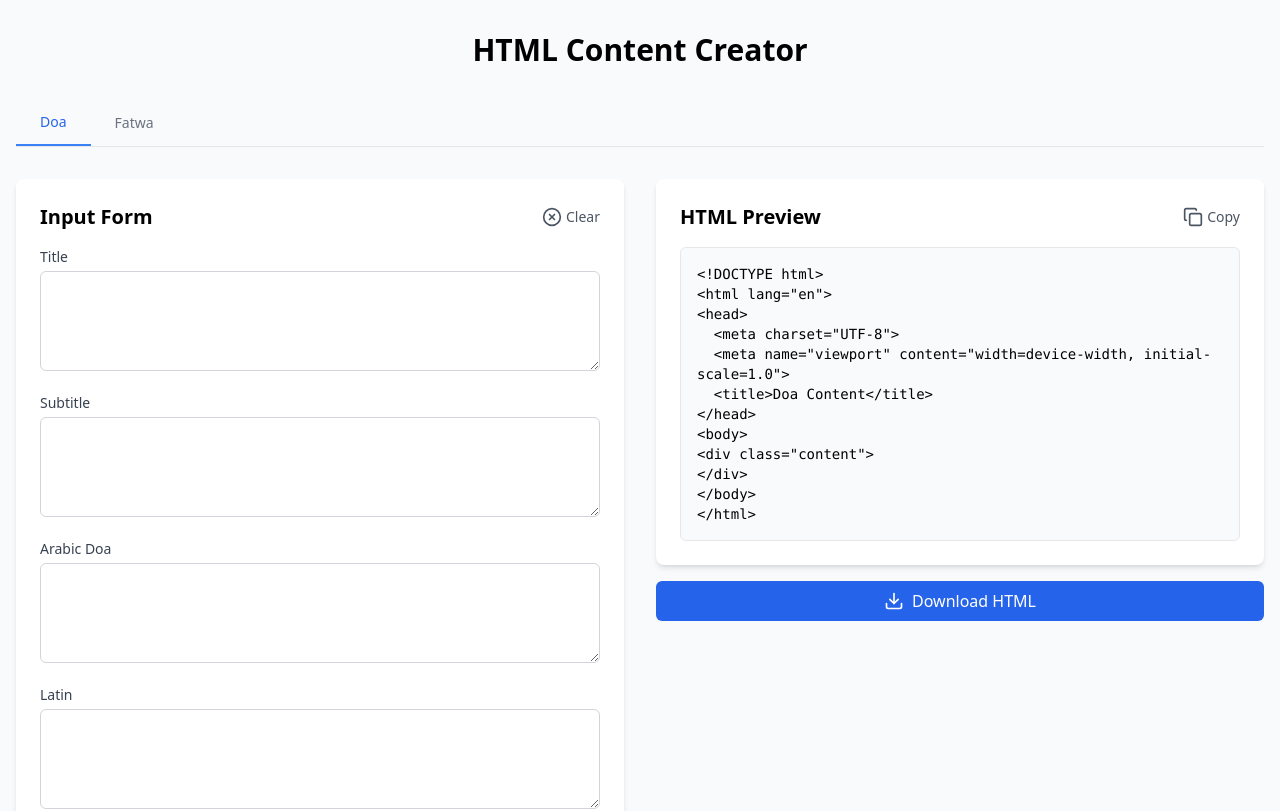
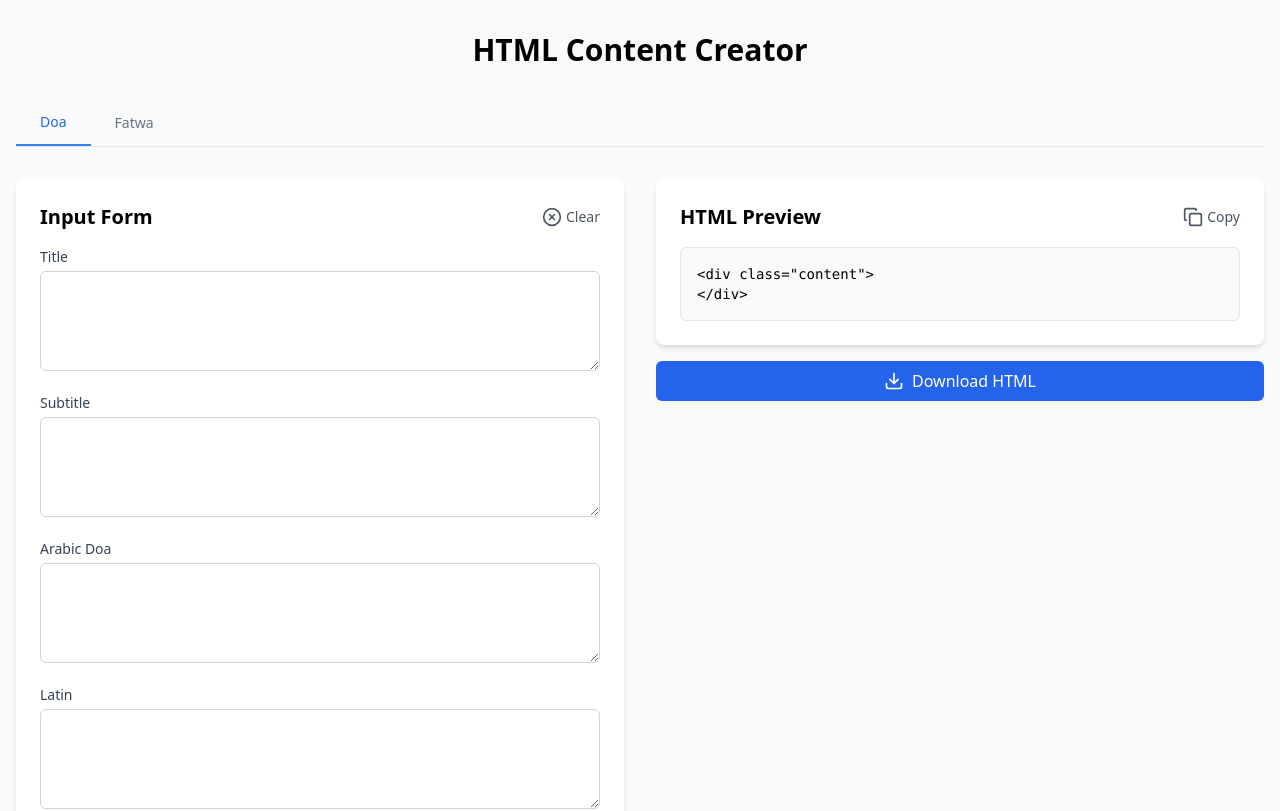
Before and after one commit to rppdev27/html-tag-converter-ufa, a React (Vite) app: page / in a window 1280 px wide. Shown: the top 811 px of the page. Built offline with nearby package versions, Linux system fonts and the light colour scheme.

Commit message:
Update App.tsx

```diff
--- a/src/App.tsx
+++ b/src/App.tsx
@@ -75,31 +75,24 @@ function App() {
   };
 
   const detectAndWrapArabicText = (text: string): string => {
-    if (!text) return '';
-
-    // Split text by periods only
-    const sentences = text.split(/([.])/);
+    const sentences = text.split(/([.;؛])/);
     let result = '';
 
     sentences.forEach((sentence, index) => {
-      if (sentence === '.') {
+      if (sentence === '.' || sentence === ';' || sentence === '؛') {
         result += sentence;
         return;
       }
 
-      // Check if the sentence contains Arabic text
       if (/[\u0600-\u06FF]/.test(sentence)) {
-        // Handle text with colons and semicolons
-        const parts = sentence.split(/([:;؛]\s*)/);
+        const colonParts = sentence.split(/(:\s*)/);
         let processedSentence = '';
 
-        parts.forEach((part, partIndex) => {
-          if (part.match(/[:;؛]\s*/)) {
+        colonParts.forEach((part, partIndex) => {
+          if (part.match(/:\s*/)) {
             processedSentence += part;
           } else if (/[\u0600-\u06FF]/.test(part)) {
-            // If this is not the first part and the previous part wasn't a delimiter,
-            // and this part contains Arabic, add a space
-            if (partIndex > 0 && !parts[partIndex - 1].match(/[:;؛]\s*/)) {
+            if (partIndex > 0 && !colonParts[partIndex - 1].match(/:\s*/)) {
               processedSentence += ' ';
             }
             processedSentence += part.trim();
@@ -120,103 +113,73 @@ function App() {
   };
 
   const generateDoaHTML = () => {
-    const html = [];
+    const html: string[] = [];
 
-    html.push('<!DOCTYPE html>');
-    html.push('<html lang="en">');
-    html.push('<head>');
-    html.push('  <meta charset="UTF-8">');
-    html.push('  <meta name="viewport" content="width=device-width, initial-scale=1.0">');
-    html.push('  <title>Doa Content</title>');
-    html.push('</head>');
-    html.push('<body>');
     html.push('<div class="content">');
 
-    // Title
     if (doaFormData.title) {
       html.push(`  <h1 id="title" class="text-xl font-bold text-center">${escapeHtml(doaFormData.title)}</h1>`);
     }
 
-    // Subtitle
     if (doaFormData.subtitle) {
       html.push(`  <h2 id="repeat-instruction" class="text-xs text-center">${escapeHtml(doaFormData.subtitle)}</h2>`);
     }
 
-    // Arabic Doa
     if (doaFormData.arabicDoa) {
       html.push(`  <p id="arabic-text" class="text-4xl font-arabic mt-3 text-right" dir="rtl" lang="ar">${escapeHtml(doaFormData.arabicDoa)}</p>`);
     }
 
-    // Latin
     if (doaFormData.latin) {
       html.push(`  <p id="latin-text" class="italic mt-2 text-sm tracking-normal"><i>${escapeHtml(doaFormData.latin)}</i></p>`);
     }
 
-    // Meaning
     if (doaFormData.meaning) {
       html.push(`  <p id="translation" class="mt-2 text-sm tracking-normal">${escapeHtml(doaFormData.meaning)}</p>`);
     }
 
-    // Penjelasan section (Kandungan & Keutamaan)
     if (doaFormData.kandungan || doaFormData.benefit) {
       html.push('  <div id="explanation-section" class="mt-4">');
       html.push('    <h2 class="text-xl font-bold mb-4">Penjelasan</h2>');
 
-      // Kandungan
       if (doaFormData.kandungan) {
         html.push('    <div id="explanation" class="mt-2 text-sm tracking-normal">');
         html.push('      <h3 class="text-lg font-semibold mb-2">Kandungan</h3>');
         const paragraphs = doaFormData.kandungan.split('\n').filter(p => p.trim());
         paragraphs.forEach(paragraph => {
-          html.push(`      <p>${detectAndWrapArabicText(escapeHtml(paragraph))}</p>`);
+          html.push(`      ${detectAndWrapArabicText(escapeHtml(paragraph))}`);
         });
         html.push('    </div>');
       }
 
-      // Keutamaan
+      if (doaFormData.benefit) {
         html.push('    <div id="benefit" class="mt-4 text-sm tracking-normal">');
         html.push('      <h3 class="text-lg font-semibold mb-2">Keutamaan</h3>');
-      if (doaFormData.benefit) {
         const paragraphs = doaFormData.benefit.split('\n').filter(p => p.trim());
         paragraphs.forEach(paragraph => {
-          html.push(`      <p>${detectAndWrapArabicText(escapeHtml(paragraph))}</p>`);
+          html.push(`      ${detectAndWrapArabicText(escapeHtml(paragraph))}`);
         });
+        html.push('    </div>');
       }
-      html.push('    </div>');
       html.push('  </div>');
     }
 
-    // Footnote/Reference section - Simplified handling
-    if (doaFormData.footnote && doaFormData.footnote.trim()) {
+    if (doaFormData.footnote) {
       html.push('  <div id="hadith-reference" class="mt-4 text-sm text-gray-600 tracking-normal">');
       html.push('    <h3 class="text-lg font-semibold mb-2">Referensi</h3>');
-
-        // Process footnote paragraphs with Arabic text detection
       const footnoteParagraphs = doaFormData.footnote.split('\n').filter(p => p.trim());
       footnoteParagraphs.forEach(paragraph => {
-          html.push(`    <p>${detectAndWrapArabicText(escapeHtml(paragraph))}</p>`);
+        html.push(`    ${detectAndWrapArabicText(escapeHtml(paragraph))}`);
       });
-
       html.push('  </div>');
     }
 
     html.push('</div>');
-    html.push('</body>');
-    html.push('</html>');
-
     return html.join('\n');
   };
 
   const generateFatwaHTML = () => {
-    const html = [];
-    html.push('<!DOCTYPE html>');
-    html.push('<html lang="en">');
-    html.push('<head>');
-    html.push('  <meta charset="UTF-8">');
-    html.push('  <meta name="viewport" content="width=device-width, initial-scale=1.0">');
-    html.push('  <title>Fatwa Content</title>');
-    html.push('</head>');
-    html.push('<body>');
+    const html: string[] = [];
+
     html.push('<div class="content">');
 
     if (fatwaFormData.question) {
@@ -241,19 +204,16 @@ function App() {
       html.push('    <h3 class="text-lg font-semibold mb-2">Referensi</h3>');
       const referenceParagraphs = fatwaFormData.reference.split('\n').filter(p => p.trim());
       referenceParagraphs.forEach(paragraph => {
-        html.push(`    <p>${detectAndWrapArabicText(escapeHtml(paragraph.trim()))}</p>`);
+        html.push(`    ${detectAndWrapArabicText(escapeHtml(paragraph.trim()))}`);
       });
       html.push('  </div>');
     }
 
     html.push('</div>');
-    html.push('</body>');
-    html.push('</html>');
     return html.join('\n');
   };
 
   const downloadContent = () => {
-    try {
     const content = activeTab === 'doa' ? generateDoaHTML() : generateFatwaHTML();
     const blob = new Blob([content], { type: 'text/html' });
     const url = URL.createObjectURL(blob);
@@ -264,14 +224,11 @@ function App() {
     a.click();
     document.body.removeChild(a);
     URL.revokeObjectURL(url);
-    } catch (error) {
-      console.error('Error downloading content:', error);
-    }
   };
 
   const copyContent = async () => {
+    const content = activeTab === 'doa' ? generateDoaHTML() : generateFatwaHTML();
     try {
-      const content = activeTab === 'doa' ? generateDoaHTML() : generateFatwaHTML();
       await navigator.clipboard.writeText(content);
       setCopied(true);
       setTimeout(() => setCopied(false), 2000);
@@ -280,8 +237,7 @@ function App() {
     }
   };
 
-  const escapeHtml = (unsafe: string): string => {
-    if (!unsafe) return '';
+  const escapeHtml = (unsafe: string) => {
     return unsafe
       .replace(/&/g, '&amp;')
       .replace(/</g, '&lt;')
@@ -353,7 +309,7 @@ function App() {
                       </label>
                       <textarea
                         name={field.name}
-                        value={doaFormData[field.name as keyof DoaFormData] || ''}
+                        value={doaFormData[field.name as keyof DoaFormData]}
                         onChange={handleDoaChange}
                         className="w-full p-2 border border-gray-300 rounded-md focus:ring-2 focus:ring-blue-500 focus:border-transparent min-h-[100px]"
                       />
@@ -374,7 +330,7 @@ function App() {
                       </label>
                       <textarea
                         name={field.name}
-                        value={fatwaFormData[field.name as keyof FatwaFormData] || ''}
+                        value={fatwaFormData[field.name as keyof FatwaFormData]}
                         onChange={handleFatwaChange}
                         className="w-full p-2 border border-gray-300 rounded-md focus:ring-2 focus:ring-blue-500 focus:border-transparent min-h-[100px]"
                       />
```
Lines whose indentation alone changed are shown as unchanged.
